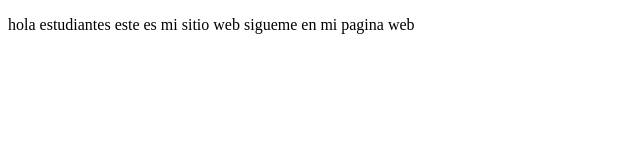
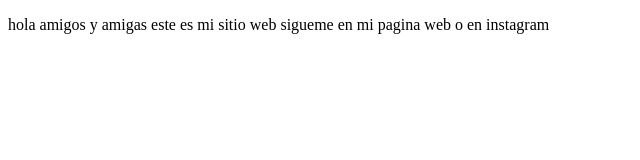
Before and after one commit to sofiaviesca22/proyectorDemoCursoPrework, a plain HTML site: page index.html in a window 1280 px wide. Shown: the whole page, without its empty margins (0-640 px from the left). Drawn offline with Linux system fonts and the light colour scheme.

Commit message:
cambios agregamos sitios web

```diff
--- a/index.html
+++ b/index.html
@@ -8,8 +8,8 @@
 </head>
 <body>
     <p>
-        hola estudiantes este es mi sitio web
-        sigueme en mi pagina web
+        hola amigos y amigas este es mi sitio web
+        sigueme en mi pagina web o en instagram
     </p>
 </body>
 </html>
```
